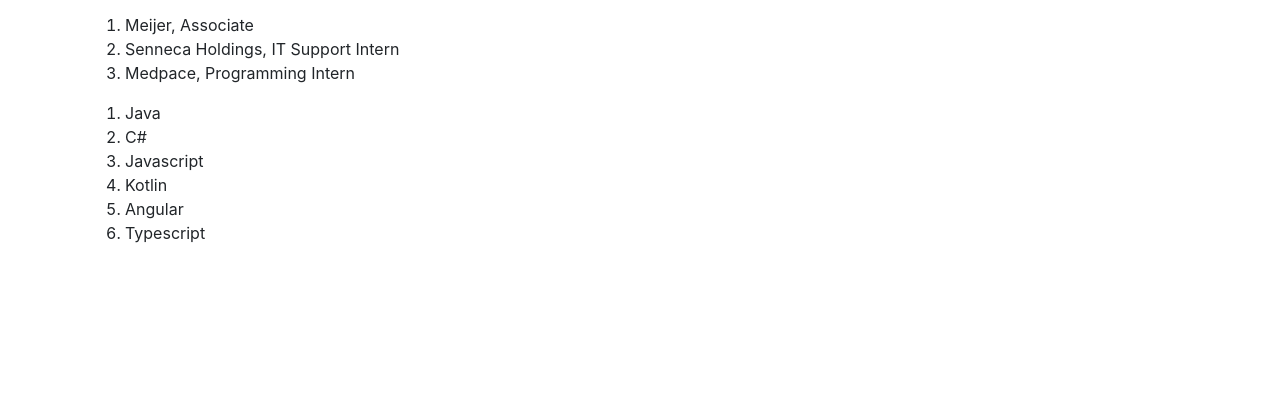
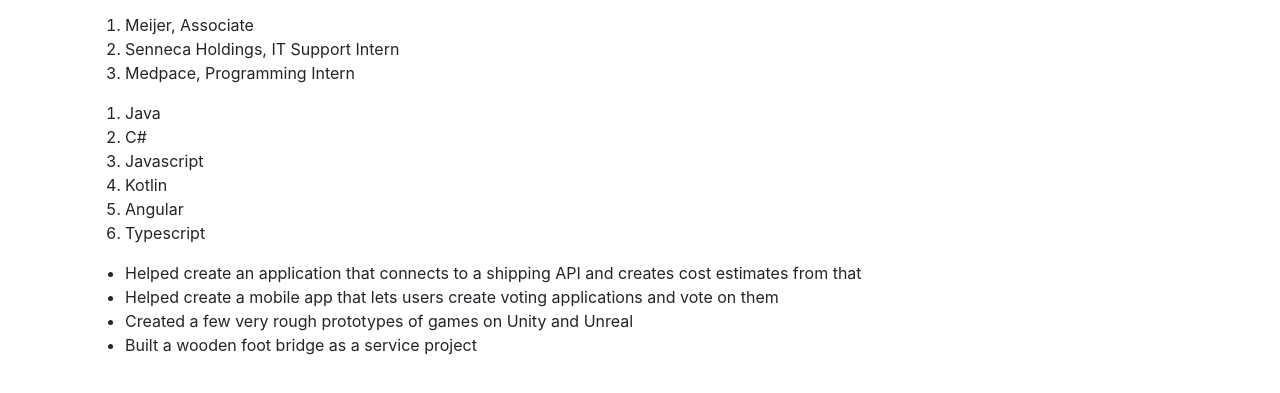
Before and after one commit to it3049c-fall22-henderson/online-portfolio-willi6m7, a website: page index.html in a window 1280 px wide. Shown: the part 307-700 px from the top of the page. Drawn offline with nearby package versions, Linux system fonts and the light colour scheme.

Commit message:
added achievements

```diff
--- a/index.html
+++ b/index.html
@@ -40,6 +40,14 @@
         <li>Typescript</li>
       </ol>
     </div>
+    <div class="section" id="achievements">
+      <ul>
+        <li>Helped create an application that connects to a shipping API and creates cost estimates from that</li>
+        <li>Helped create a mobile app that lets users create voting applications and vote on them</li>
+        <li>Created a few very rough prototypes of games on Unity and Unreal</li>
+        <li>Built a wooden foot bridge as a service project</li>
+      </ul>
+    </div>
     <!-- WORK FROM INSIDE THIS CONTAINER-->
   </div>
   <!-- INCLUDE SCRIPTS FILE HERE -->
```
